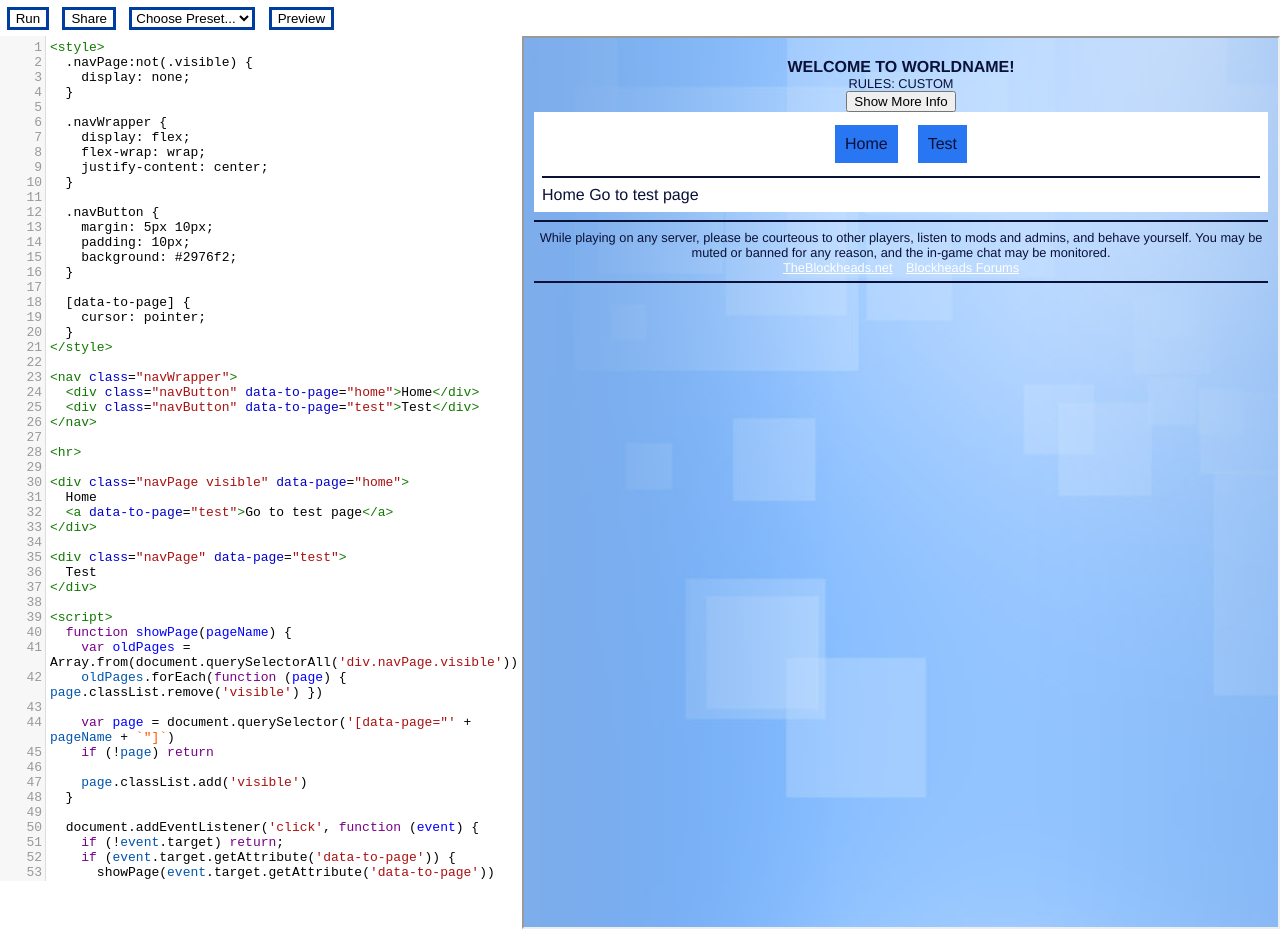
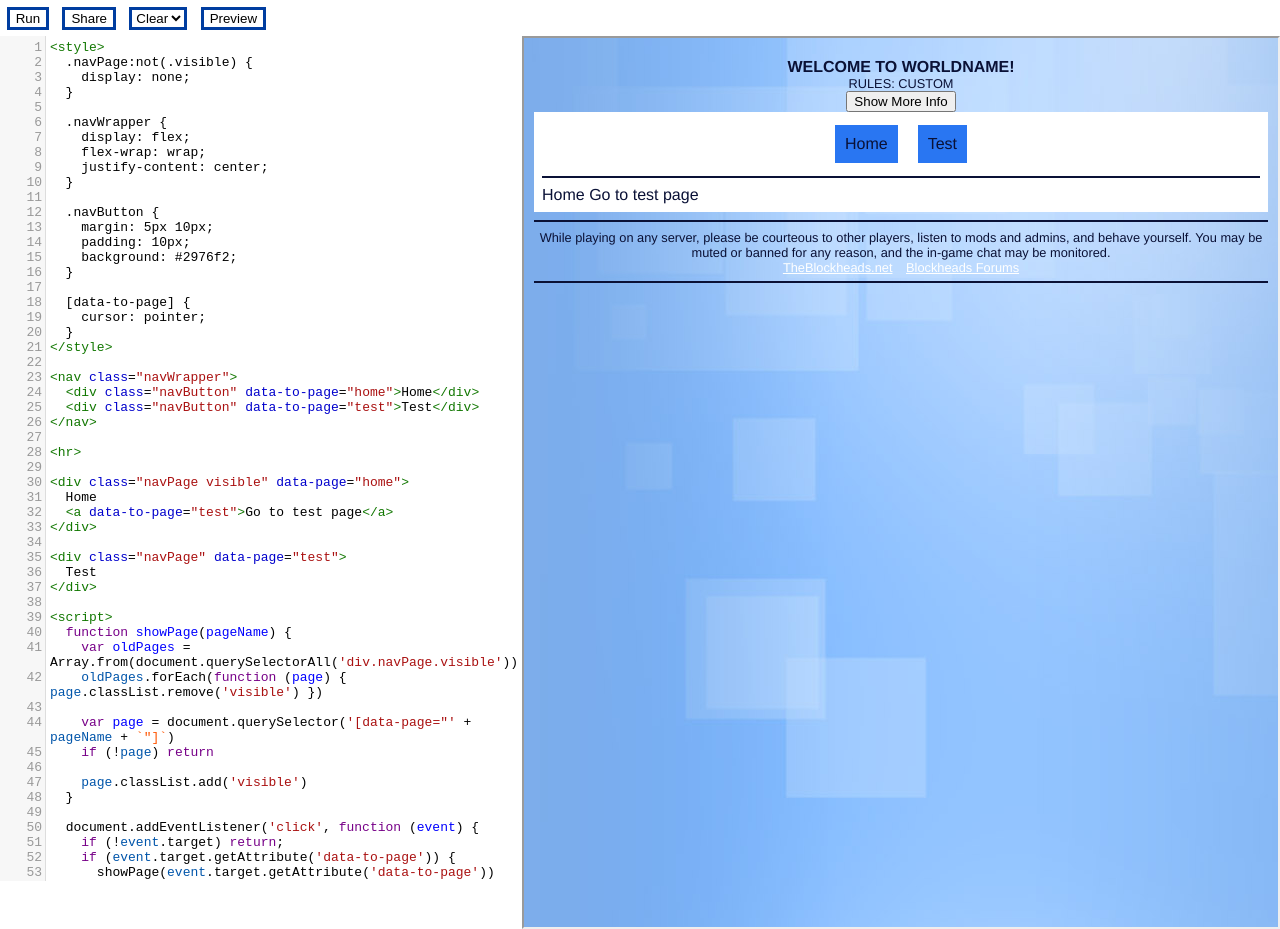
Before and after one commit to m1ten/cpbin, a website: page dist/index.html in a window 1280 px wide. Drawn offline with nearby package versions, Linux system fonts and the light colour scheme; a script that the page names is missing.

Commit message:
Update index.html

```diff
--- a/dist/index.html
+++ b/dist/index.html
@@ -16,9 +16,8 @@
       <button class="run">Run</button>
       <button class="share">Share</button>
       <select class="preset">
-        <option disabled selected>Choose Preset...</option>
-        <option value="empty">Empty</option>
-        <option disabled>Suggestions...?</option>
+        <option disabled selected>Clear</option>
+        <option value="empty">Clear</option>
       </select>
       <button class="toggleView">Preview</button>
     </header>
```
